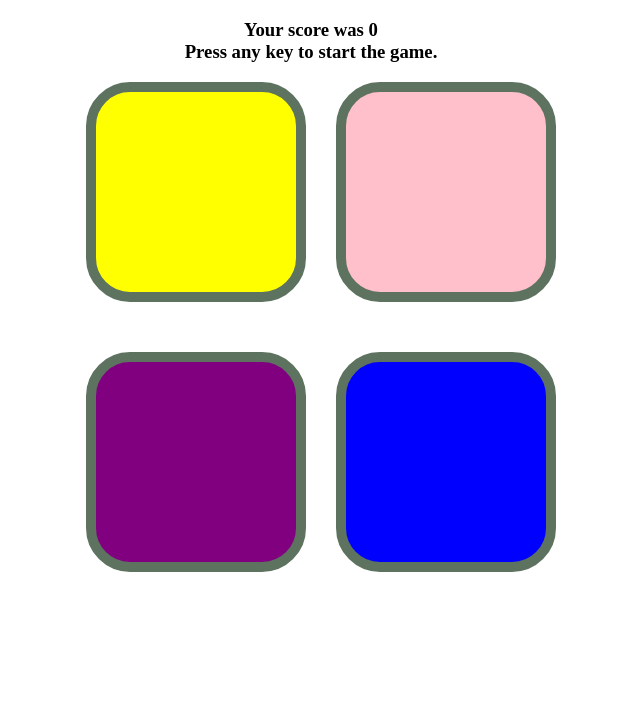
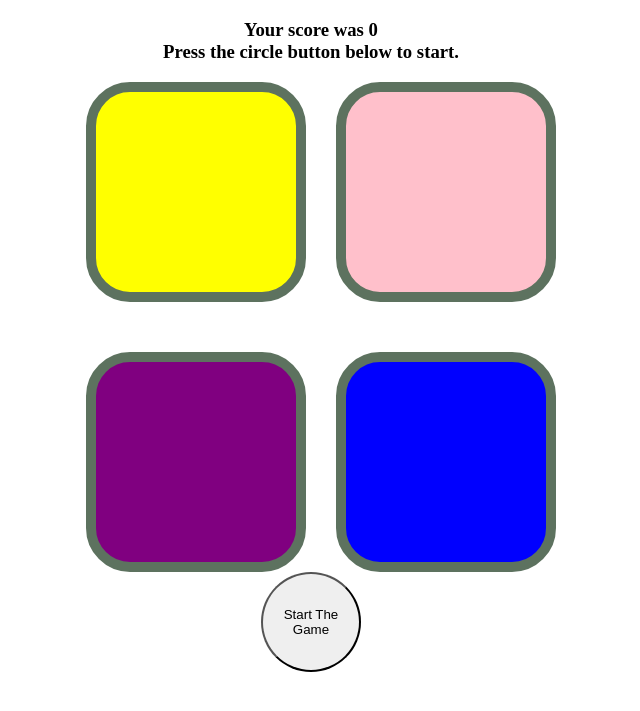
Before and after one commit to Peeal001/simonsaygame, a plain HTML site: page index.html in a window 1280 px wide. Both pictures are taken after a click on the element 525 px from the left and 230 px from the top of the page. Shown: the part 61-772 px from the top of the page, without its empty margins (329-969 px from the left). Drawn offline with Linux system fonts and the light colour scheme.

Commit message:
circle button

```diff
--- a/app.js
+++ b/app.js
@@ -4,12 +4,17 @@ let btns = ["yellow","purple","blue","pink"];
 let level = 0;
 let h3 = document.querySelector("h3");
 let start = false;
+let startgame = document.querySelector(".startbtn");
 
-document.addEventListener('touchstart',function(){
+startgame.addEventListener('click',function(){
+
+
     if(start == false){
         console.log("key pressed");
         start = true;
         levelUp();
+        startgame.classList.add("nonebtn");
+
     }
 });
 
@@ -48,11 +53,12 @@ function checkAns(idx){
         }
     }
     else{
-        h3.innerHTML = `Your score was <b>${level}</b> <br> Press any key to start the game.`;
+        h3.innerHTML = `Your score was <b>${level}</b> <br> Press the circle button below to start.`;
         document.querySelector("body").style.backgroundColor = "red";
         setTimeout(function(){
             document.querySelector("body").style.backgroundColor = "white";
         },250);
+        startgame.classList.remove("nonebtn");
         reset();
 
     }
@@ -80,4 +86,5 @@ function reset(){
     userSeq = [];
     start = false;
     level = 0;
+    startgame.classList.add("startbtn");
 }
--- a/index.html
+++ b/index.html
@@ -8,7 +8,7 @@
 </head>
 <body>
     <h1>Simon say Game</h1>
-    <h3>Press any key to start the game.</h3>
+    <h3>Press the circle button below to start.</h3>
 
     <div class="boxes">
         <div class="btn yellow" id="yellow"></div>
@@ -17,6 +17,8 @@
         <div class="btn blue" id="blue"></div>
     </div>
 
+    <button class="startbtn">Start The Game</button>
+
 
     <script src="app.js"></script>
 </body>
--- a/style.css
+++ b/style.css
@@ -37,3 +37,12 @@ body{
 .userflash{
     background-color: green;
 }
+.nonebtn{
+    display: none;
+}
+.startbtn{
+    height: 100px;
+    width: 100px;
+    border-radius: 50%;
+
+}
```
